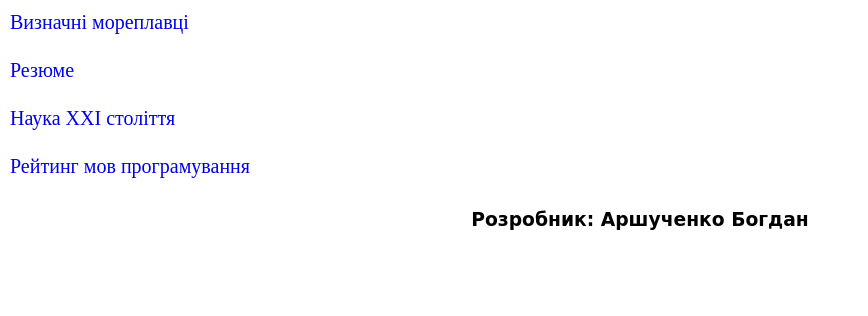
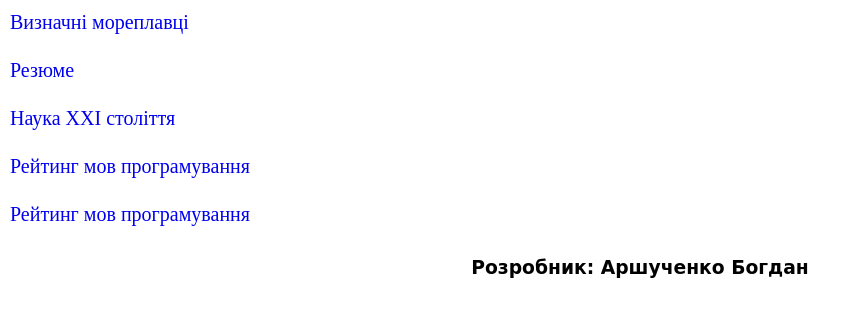
Before and after one commit to bogdanarshuchenko/bogdanarshuchenko.github.io, a plain HTML site: page index.html in a window 1280 px wide. Shown: the part 80-396 px from the top of the page, without its empty margins (0-868 px from the left). Drawn offline with Linux system fonts and the light colour scheme.

Commit message:
Update index.html

```diff
--- a/index.html
+++ b/index.html
@@ -21,6 +21,9 @@
 		<p>
 			<a href="Рейтинг мов програмування.html">Рейтинг мов програмування</a>
 		</p>
+		<p>
+			<a href="Мої наукові інтереси.html">Рейтинг мов програмування</a>
+		</p>
 	</header>
 	<h3>Розробник: Аршученко Богдан</h3>
 
```
